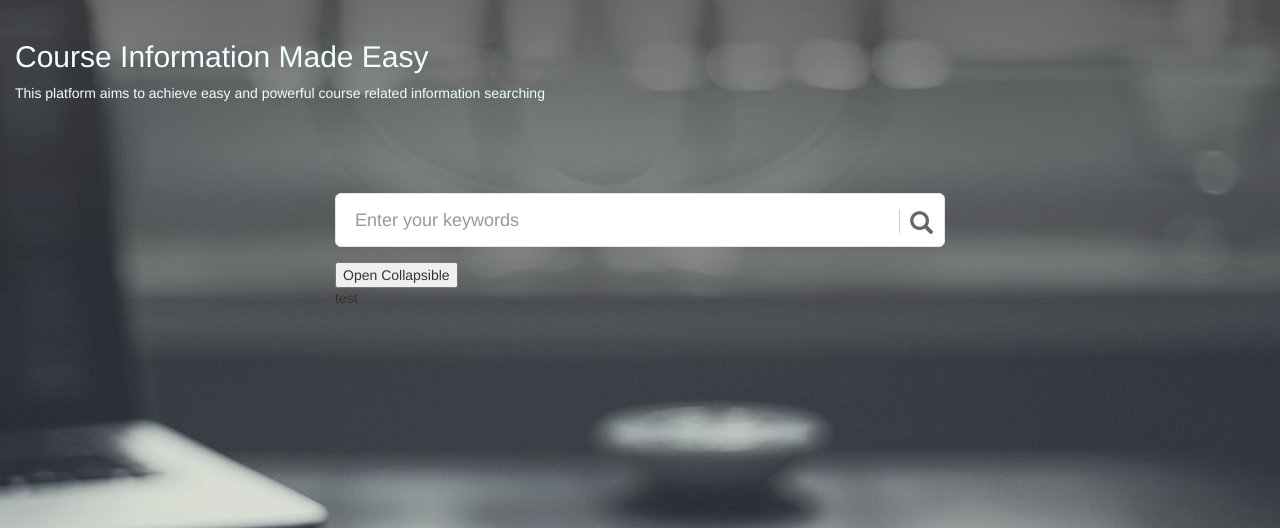
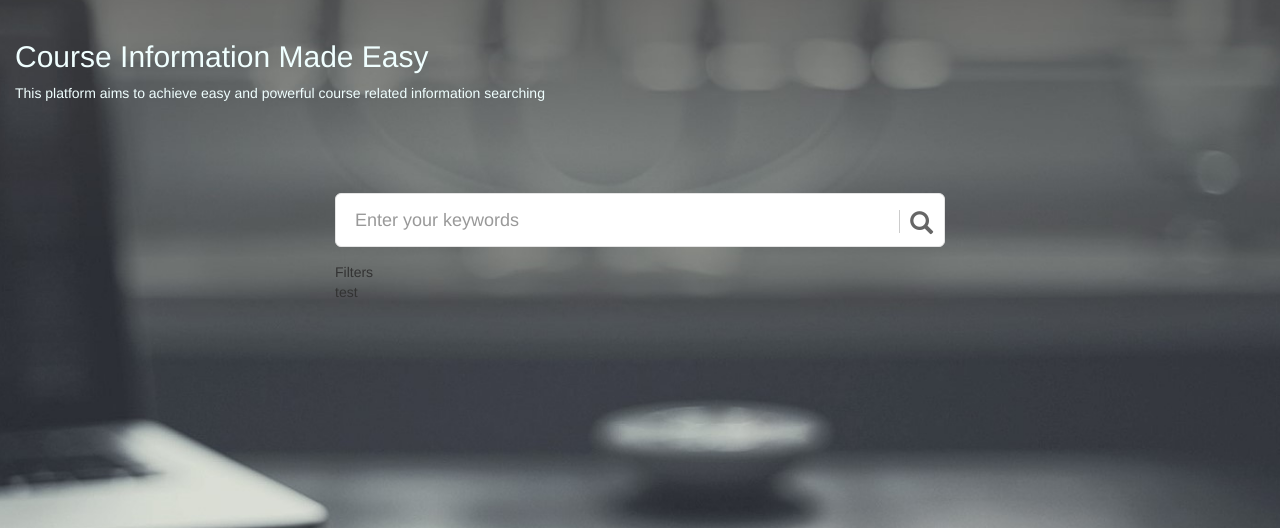
Before and after one commit to PinzhenChen/ttds_frontend, a PHP site: page / in a window 1280 px wide. Shown: the part 50-578 px from the top of the page. Run offline with PHP 8.4, Linux system fonts and the light colour scheme; some libraries are stand-ins or nearby versions.

Commit message:
edit collapse

```diff
--- a/index.php
+++ b/index.php
@@ -28,7 +28,7 @@
                                     </span>
                                 </div>
                             </div>
-                            <button class="collapsible">Open Collapsible</button>
+                            <span class="collapsible">Filters</span>
                             <div class="content">
                               <p>test</p>
                             </div>
```
